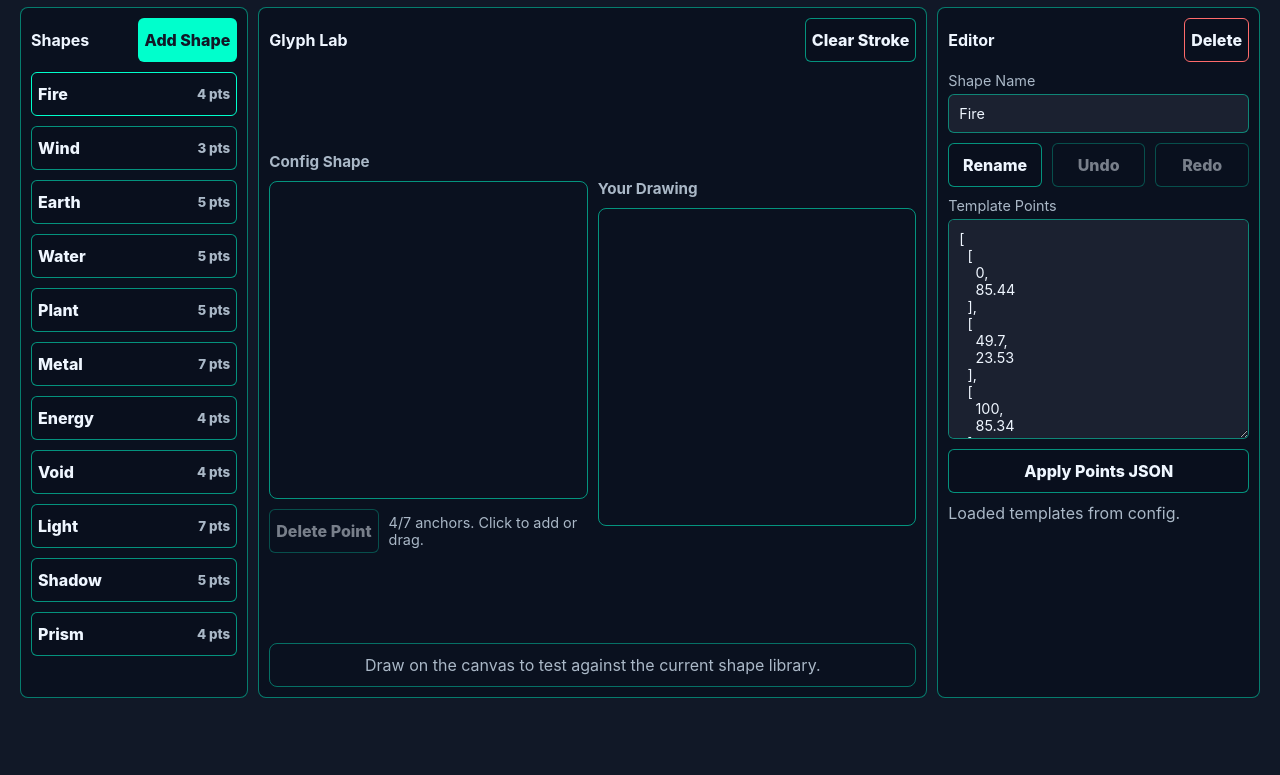
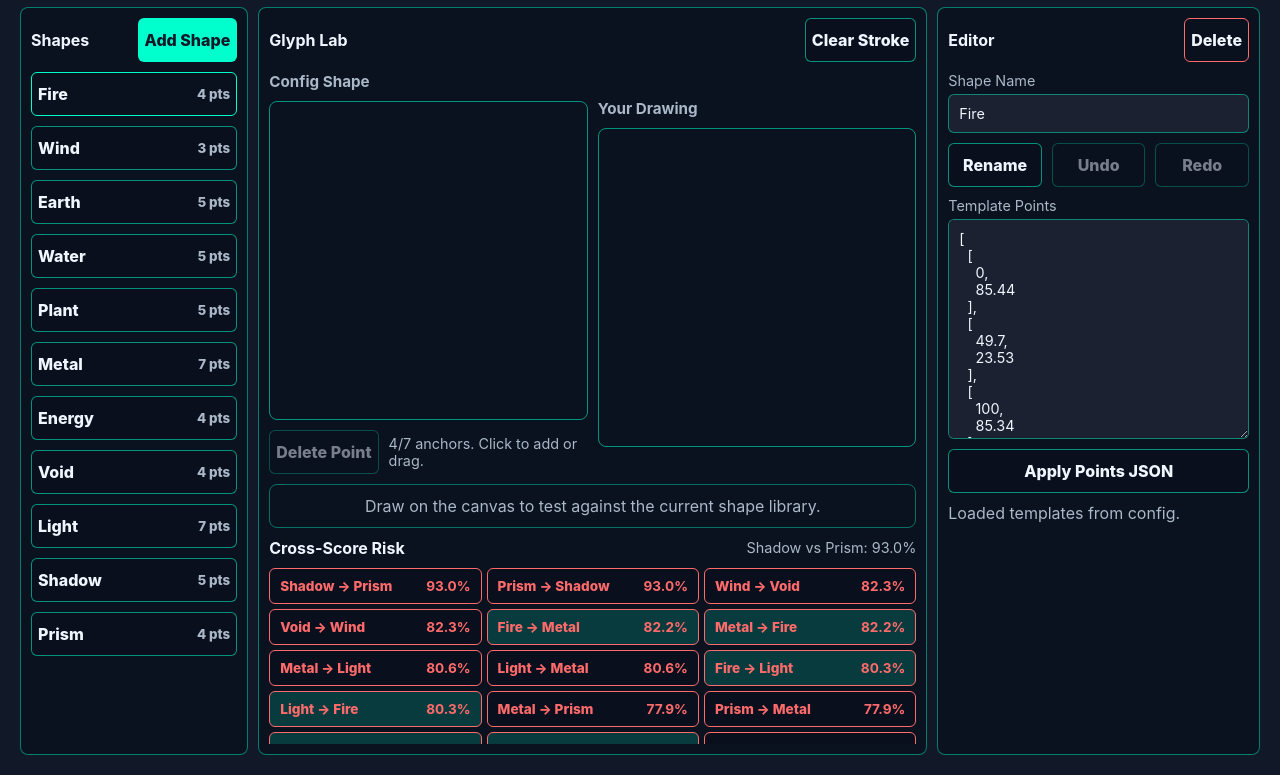
Before and after one commit to huydung/Dragon-Draw-Defense, a website built with Vite: page sandbox.html in a window 1280 px wide. Shown: the part 82-857 px from the top of the page. Before the commit the page ends 800 px from the top, so only its background shows below. Built offline with nearby package versions, Linux system fonts and the light colour scheme.

Commit message:
fix: improve glyph recognition accuracy

```diff
--- a/sandbox.html
+++ b/sandbox.html
@@ -45,6 +45,13 @@
             </section>
           </div>
           <div id="match-result" aria-live="polite"></div>
+          <section id="risk-panel" aria-label="Glyph confusion risk">
+            <div class="panel-heading">
+              <h2>Cross-Score Risk</h2>
+              <span id="risk-summary" aria-live="polite"></span>
+            </div>
+            <div id="risk-grid"></div>
+          </section>
         </section>
 
         <aside id="shape-editor" aria-label="Shape editor">
--- a/src/config.js
+++ b/src/config.js
@@ -72,6 +72,7 @@ export const GAME_CONFIG = {
     TRAIL_COLOR: "#00ffcc",
     TRAIL_WIDTH: 4,
     GESTURE_ACCEPTANCE_THRESHOLD: 0.75,
+    GESTURE_AMBIGUITY_MARGIN: 0.05,
     GESTURE_PRECISION_THRESHOLD: 0.85,
     GESTURE_RESAMPLE_POINTS: 64,
     MIN_STROKE_POINTS: 2,
--- a/src/input/oneDollarRecognizer.js
+++ b/src/input/oneDollarRecognizer.js
@@ -11,16 +11,20 @@ export class OneDollarRecognizer {
     }));
   }
 
-  recognize(rawPoints) {
+  recognize(rawPoints, candidateNames = null) {
     if (rawPoints.length < this.config.GESTURES.MIN_STROKE_POINTS) {
-      return { name: null, score: 0, accepted: false };
+      return { name: null, score: 0, accepted: false, ambiguous: false, candidates: [] };
     }
 
     const candidate = normalizePath(rawPoints, this.config);
-    let bestTemplate = null;
-    let bestDistance = Number.POSITIVE_INFINITY;
+    const allowedNames = candidateNames ? new Set(candidateNames) : null;
+    const scoredCandidates = [];
 
     for (const template of this.templates) {
+      if (allowedNames && !allowedNames.has(template.name)) {
+        continue;
+      }
+
       const distance = distanceAtBestAngle(
         candidate,
         template.points,
@@ -29,22 +33,30 @@ export class OneDollarRecognizer {
         this.config.GESTURES.DOLLAR_ANGLE_PRECISION_RADIANS,
         this.config
       );
+      const score = scoreDistance(distance, this.config);
 
-      if (distance < bestDistance) {
-        bestDistance = distance;
-        bestTemplate = template;
-      }
+      scoredCandidates.push({
+        name: template.name,
+        score,
+        distance
+      });
     }
 
-    const halfDiagonal =
-      0.5 * Math.sqrt(this.config.GESTURES.DOLLAR_SQUARE_SIZE ** 2 + this.config.GESTURES.DOLLAR_SQUARE_SIZE ** 2);
-    const score = Math.max(0, 1 - bestDistance / halfDiagonal);
-    const accepted = score >= this.config.GESTURES.GESTURE_ACCEPTANCE_THRESHOLD;
+    scoredCandidates.sort((first, second) => first.distance - second.distance);
+    const bestCandidate = scoredCandidates[0] ?? null;
+    const secondCandidate = scoredCandidates[1] ?? null;
+    const score = bestCandidate?.score ?? 0;
+    const margin = secondCandidate ? score - secondCandidate.score : Number.POSITIVE_INFINITY;
+    const ambiguous = margin < this.config.GESTURES.GESTURE_AMBIGUITY_MARGIN;
+    const accepted = Boolean(bestCandidate) && score >= this.config.GESTURES.GESTURE_ACCEPTANCE_THRESHOLD && !ambiguous;
 
     return {
-      name: bestTemplate?.name ?? null,
+      name: bestCandidate?.name ?? null,
       score,
-      accepted
+      accepted,
+      ambiguous,
+      margin,
+      candidates: scoredCandidates
     };
   }
 }
@@ -152,6 +164,12 @@ function distanceAtAngle(points, template, radians) {
   return pathDistance(rotateBy(points, radians), template);
 }
 
+function scoreDistance(distance, config) {
+  const halfDiagonal =
+    0.5 * Math.sqrt(config.GESTURES.DOLLAR_SQUARE_SIZE ** 2 + config.GESTURES.DOLLAR_SQUARE_SIZE ** 2);
+  return Math.max(0, 1 - distance / halfDiagonal);
+}
+
 function pathDistance(points, template) {
   const total = points.reduce((sum, point, index) => sum + distance(point, template[index]), 0);
   return total / points.length;
--- a/src/sandbox/main.js
+++ b/src/sandbox/main.js
@@ -35,6 +35,8 @@ const elements = {
   deletePoint: document.querySelector("#delete-point"),
   templateEditStatus: document.querySelector("#template-edit-status"),
   matchResult: document.querySelector("#match-result"),
+  riskSummary: document.querySelector("#risk-summary"),
+  riskGrid: document.querySelector("#risk-grid"),
   saveConfig: document.querySelector("#save-config"),
   saveStatus: document.querySelector("#save-status")
 };
@@ -372,6 +374,7 @@ function render() {
   renderShapeList();
   renderEditor();
   renderMatch();
+  renderRiskGrid();
   renderCanvases();
   elements.saveStatus.textContent = state.status;
 }
@@ -428,6 +431,83 @@ function renderMatch() {
   elements.matchResult.dataset.kind = state.match.accepted ? "match" : "fail";
 }
 
+function renderRiskGrid() {
+  const riskRows = createRiskRows();
+  const riskyRows = riskRows.filter((row) => row.kind !== "safe");
+  const highestRisk = riskRows[0];
+
+  elements.riskSummary.textContent = highestRisk
+    ? `${highestRisk.source} vs ${highestRisk.target}: ${(highestRisk.score * 100).toFixed(1)}%`
+    : "No comparable pairs";
+
+  elements.riskGrid.replaceChildren(
+    ...riskRows.map((row) => {
+      const item = document.createElement("button");
+      const pair = document.createElement("span");
+      const score = document.createElement("strong");
+      item.type = "button";
+      item.className = "risk-row";
+      item.dataset.kind = row.kind;
+      item.dataset.selected = row.source === state.selectedName || row.target === state.selectedName ? "true" : "false";
+      item.addEventListener("click", () => {
+        state = {
+          ...state,
+          selectedName: row.source,
+          status: `Selected ${row.source}. ${row.target} cross-scores at ${(row.score * 100).toFixed(1)}%.`
+        };
+        selectedPointIndex = null;
+        render();
+      });
+
+      pair.textContent = `${row.source} -> ${row.target}`;
+      score.textContent = `${(row.score * 100).toFixed(1)}%`;
+      item.append(pair, score);
+      return item;
+    })
+  );
+
+  elements.riskGrid.dataset.empty = riskyRows.length === 0 ? "true" : "false";
+}
+
+function createRiskRows() {
+  const names = Object.keys(state.templates);
+  const rows = [];
+
+  names.forEach((sourceName) => {
+    names.forEach((targetName) => {
+      if (sourceName === targetName) {
+        return;
+      }
+
+      const result = recognizer.recognize(toPointObjects(state.templates[sourceName]), [targetName]);
+      rows.push({
+        source: sourceName,
+        target: targetName,
+        score: result.score,
+        kind: getRiskKind(result.score)
+      });
+    });
+  });
+
+  return rows.sort((first, second) => second.score - first.score);
+}
+
+function getRiskKind(score) {
+  if (score >= GAME_CONFIG.GESTURES.GESTURE_ACCEPTANCE_THRESHOLD) {
+    return "danger";
+  }
+
+  if (score >= GAME_CONFIG.GESTURES.GESTURE_ACCEPTANCE_THRESHOLD - GAME_CONFIG.GESTURES.GESTURE_AMBIGUITY_MARGIN * 2) {
+    return "warn";
+  }
+
+  return "safe";
+}
+
+function toPointObjects(points) {
+  return points.map(([x, y]) => ({ x, y }));
+}
+
 function updateStatus(status) {
   state = {
     ...state,
--- a/src/sandbox/styles.css
+++ b/src/sandbox/styles.css
@@ -141,7 +141,7 @@ button:disabled {
 
 #sandbox-stage-panel {
   display: grid;
-  grid-template-rows: auto minmax(0, 1fr) auto;
+  grid-template-rows: auto minmax(0, 1fr) auto auto;
   gap: var(--hud-gap);
 }
 
@@ -208,6 +208,59 @@ button:disabled {
   color: var(--failure-color);
 }
 
+#risk-panel {
+  min-height: 0;
+  display: grid;
+  gap: var(--hud-gap);
+}
+
+#risk-summary {
+  color: var(--muted-text-color);
+  font-size: 0.9rem;
+}
+
+#risk-grid {
+  max-height: calc(var(--hud-height) * 4);
+  display: grid;
+  grid-template-columns: repeat(auto-fit, minmax(160px, 1fr));
+  gap: calc(var(--hud-gap) / 2);
+  overflow: auto;
+}
+
+#risk-grid[data-empty="true"]::before {
+  content: "No risky pairs above the warning band.";
+  color: var(--muted-text-color);
+}
+
+.risk-row {
+  min-height: calc(var(--hud-height) * 0.82);
+  display: flex;
+  align-items: center;
+  justify-content: space-between;
+  gap: var(--hud-gap);
+  padding-inline: var(--hud-gap);
+  font-size: 0.85rem;
+}
+
+.risk-row[data-kind="safe"] {
+  border-color: color-mix(in srgb, var(--accent-color), transparent 70%);
+  opacity: 0.68;
+}
+
+.risk-row[data-kind="warn"] {
+  border-color: #f7d774;
+  color: #f7d774;
+}
+
+.risk-row[data-kind="danger"] {
+  border-color: var(--failure-color);
+  color: var(--failure-color);
+}
+
+.risk-row[data-selected="true"] {
+  background: color-mix(in srgb, var(--accent-color), transparent 82%);
+}
+
 label {
   display: grid;
   gap: calc(var(--hud-gap) / 2);
--- a/src/styles.css
+++ b/src/styles.css
@@ -55,6 +55,7 @@ textarea {
   gap: var(--hud-gap);
   min-height: var(--hud-height);
   align-items: center;
+  pointer-events: none;
 }
 
 .hud-panel {
```
Also changed, not shown: src/input/oneDollarRecognizer.test.js (+36 -1 lines), src/main.js (+4 -3 lines).
